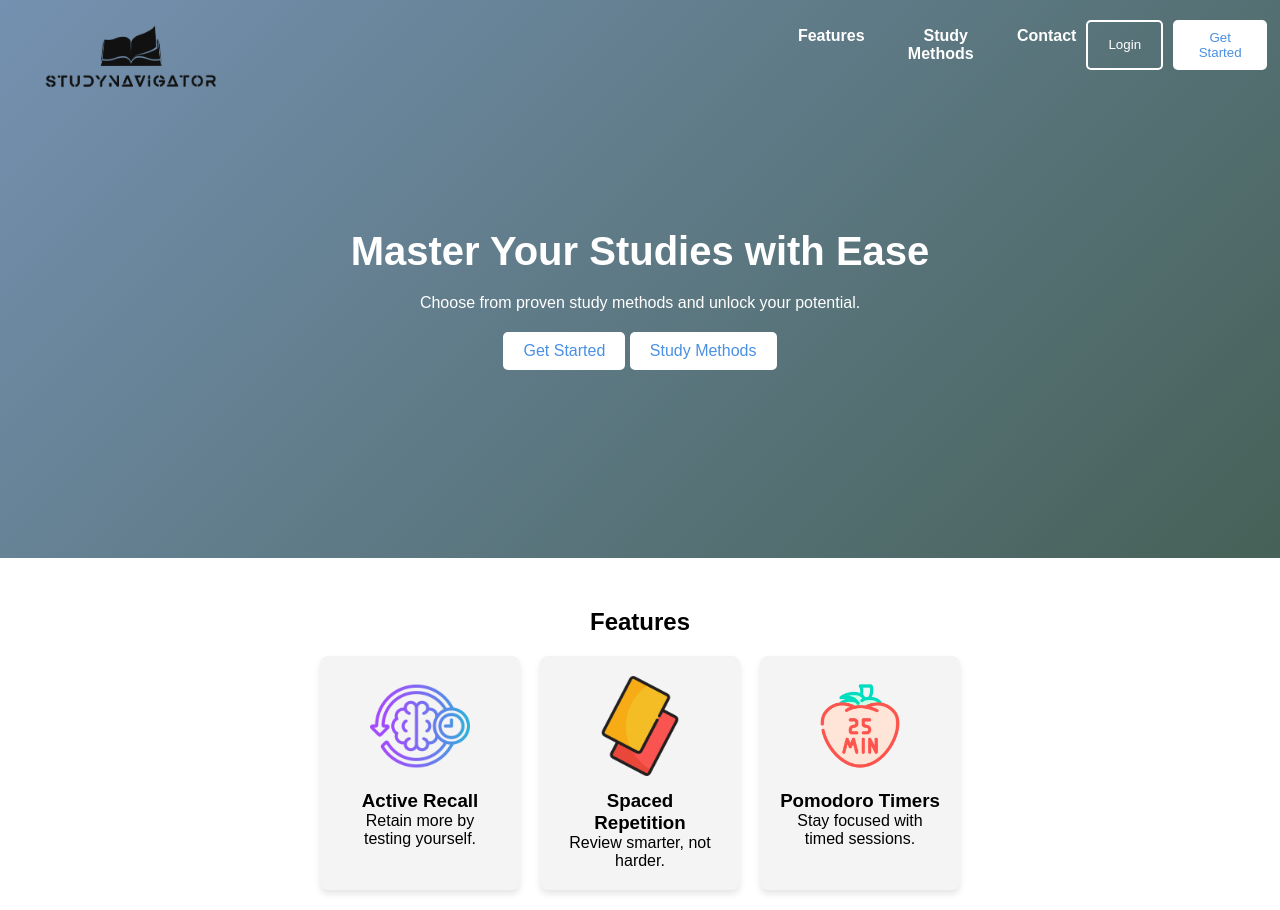
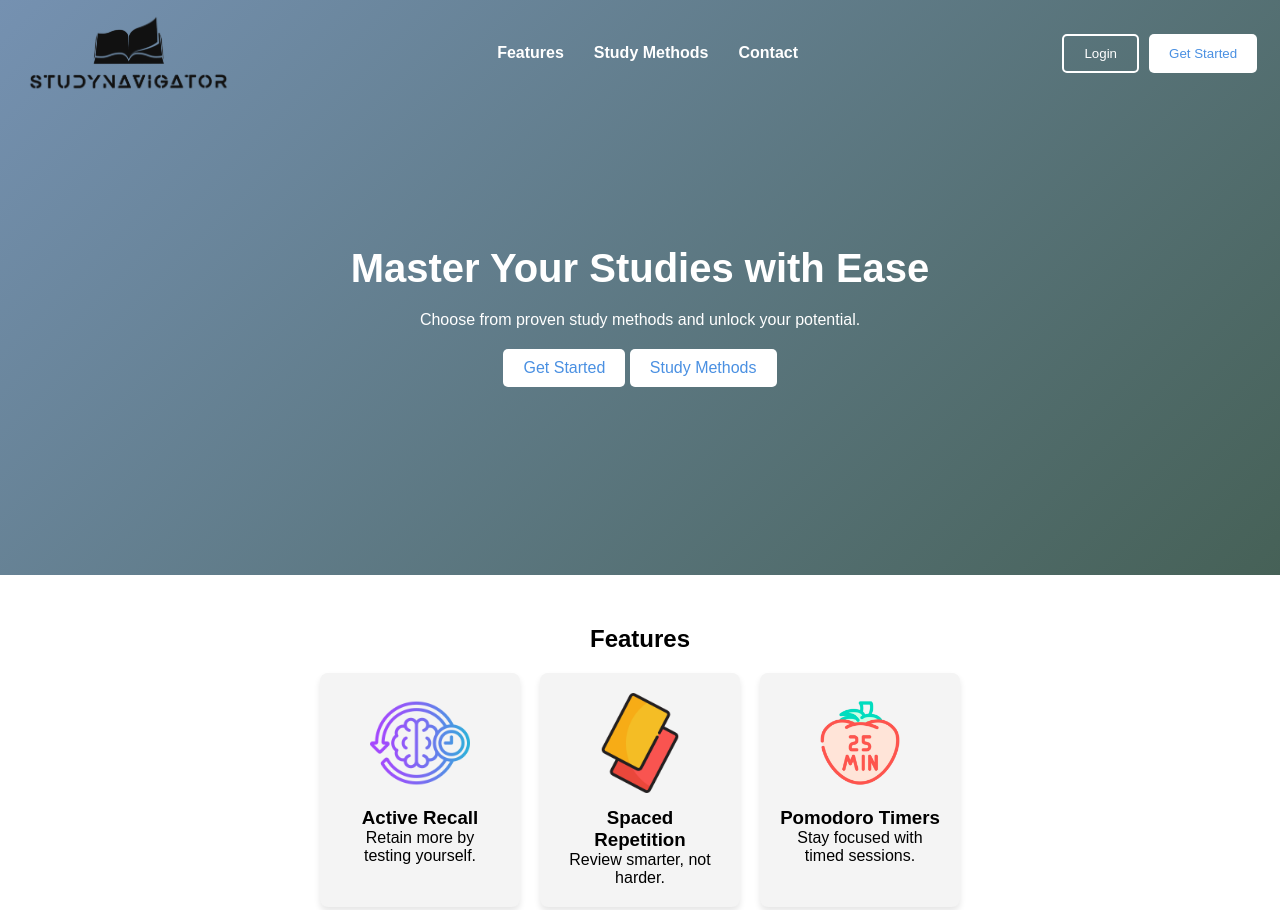
Before and after one commit to jimmyc803/StudyNavigator, a plain HTML site: page index.html in a window 1280 px wide. Shown: the top 910 px of the page. Drawn offline with Linux system fonts and the light colour scheme.

Commit message:
more home page edits

```diff
--- a/css/styles.css
+++ b/css/styles.css
@@ -17,9 +17,11 @@
   .logo img{
     display: flex;
     justify-content: flex-start;
-    width: 30%;
+    max-width: 200px;
+    height: auto;
     cursor: pointer;
-    padding: 3% 4% 0%;
+    padding: 0;
+    margin: 15px 15px;
   }
 
   .navbar {
@@ -27,6 +29,7 @@
     justify-content: space-between;
     align-items: center;
     padding: 0px 1%;
+    margin-right: 10px;
   }
 
   .nav-links {
```
